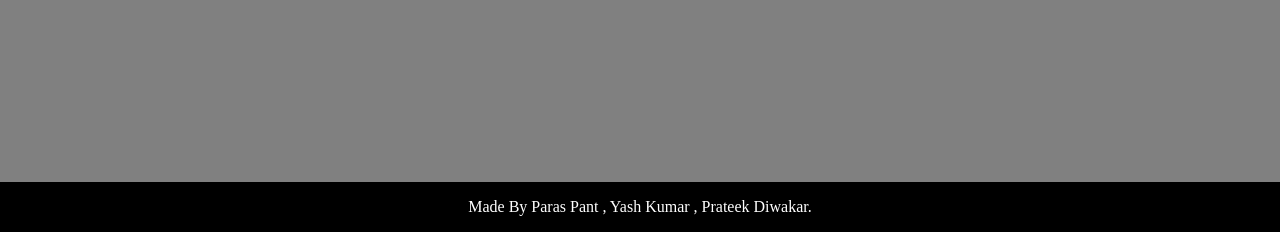
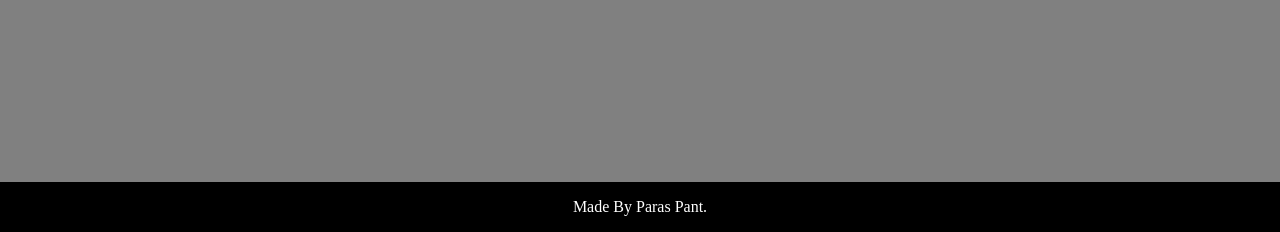
Before and after one commit to paraspant09/VirtualPiano, a PHP site: page /FirstPage.php in a window 1280 px wide. Shown: the part 568-800 px from the top of the page. Run offline with PHP 8.4, Linux system fonts and the light colour scheme.

Commit message:
Update FirstPage.php

```diff
--- a/FirstPage.php
+++ b/FirstPage.php
@@ -116,7 +116,7 @@
       </form>
     </div>
 
-    <footer><p>Made By Paras Pant , Yash Kumar , Prateek Diwakar.</p></footer>
+    <footer><p>Made By Paras Pant.</p></footer>
 
     <script type="text/javascript" src="script.js"></script>
     <script type="text/javascript">
```
